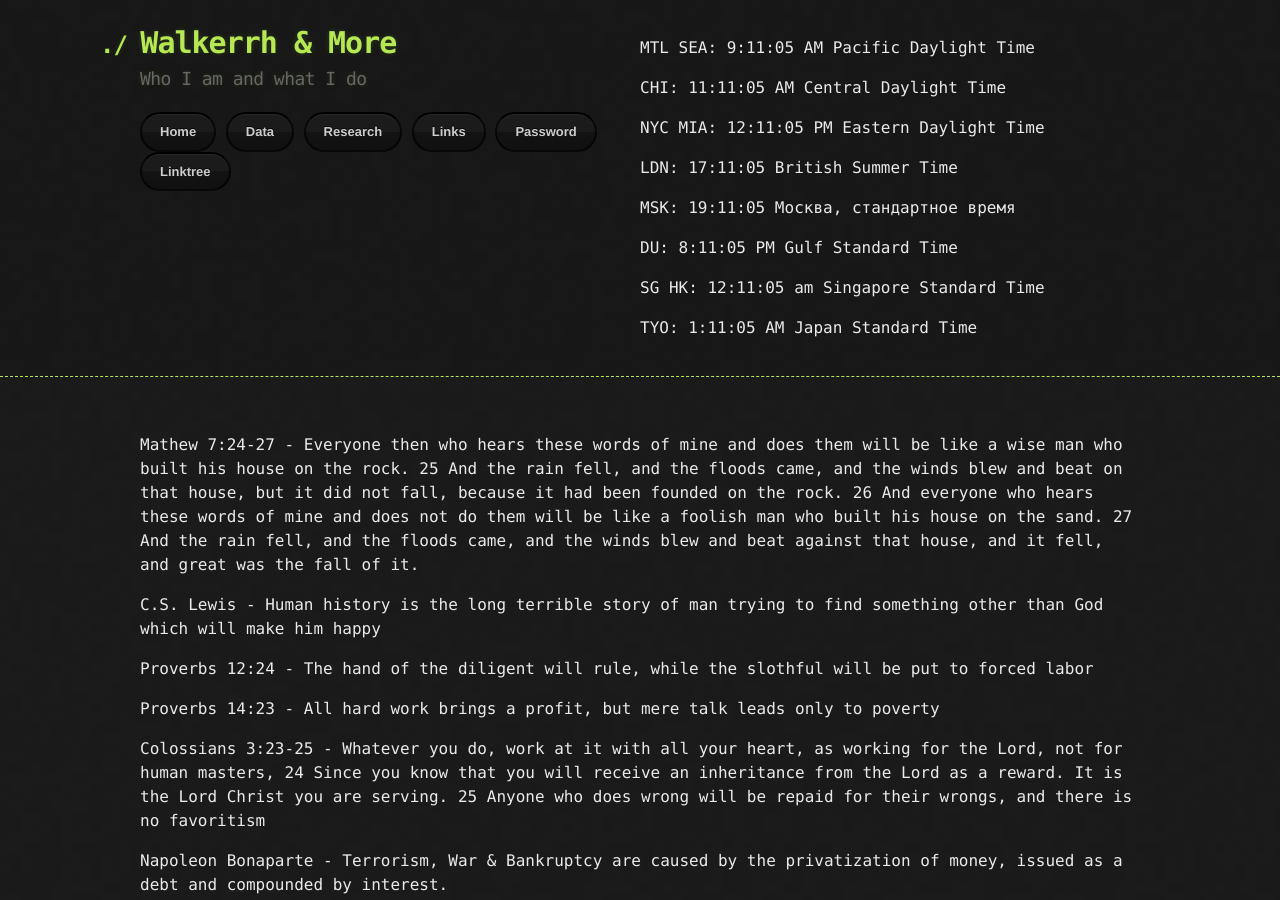
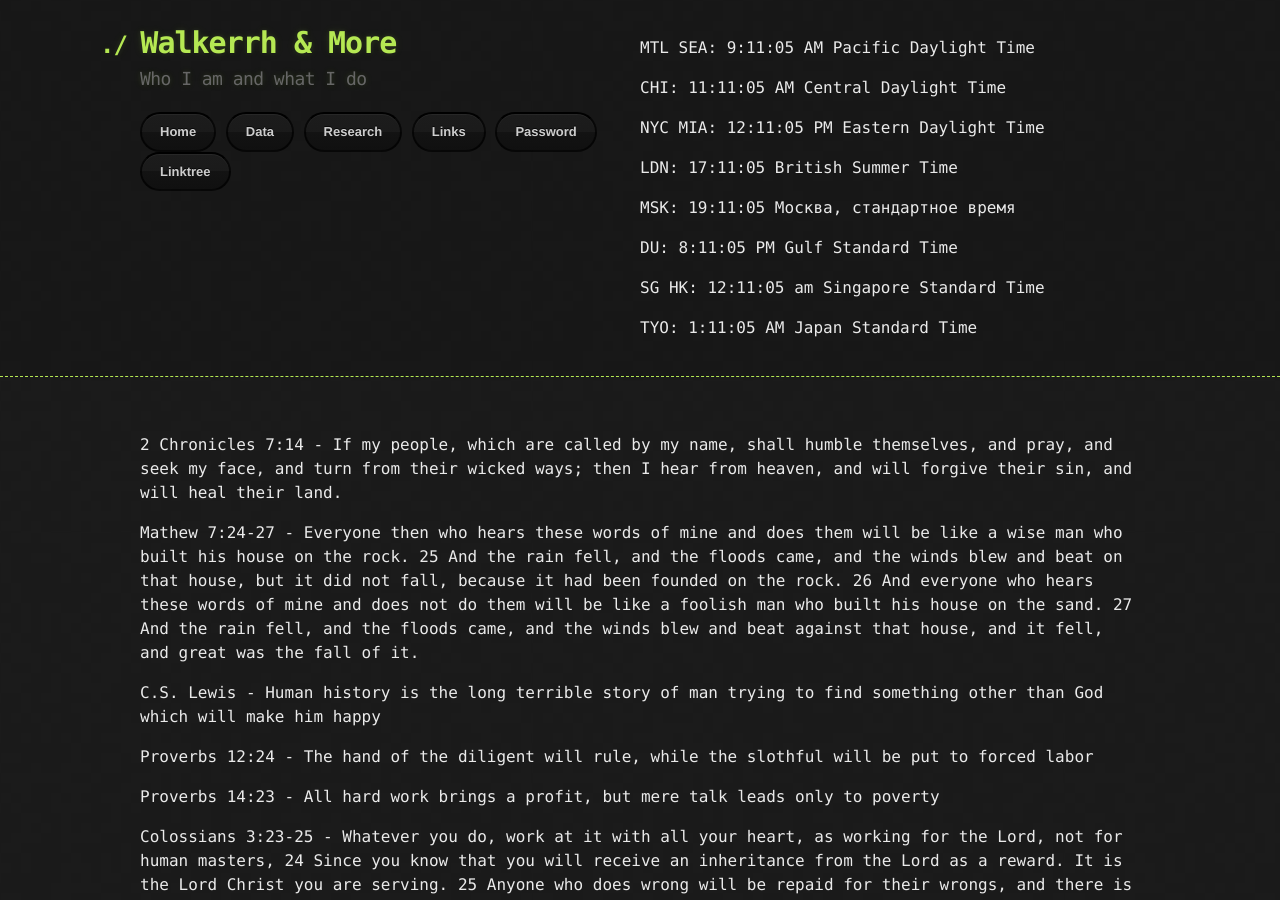
Before and after one commit to Walkerrh/walkerrh.github.io, a Jekyll site: the page built from quotes.md, in a window 1280 px wide and 900 px high. Built offline with Jekyll 4.4.1, drawn with Linux system fonts in a browser that asks for light colours; our own code applies the rules of GitHub Pages for plain Markdown files.

Commit message:
Update quotes.md

```diff
--- a/quotes.md
+++ b/quotes.md
@@ -1,3 +1,5 @@
+
+2 Chronicles 7:14 - If my people, which are called by my name, shall humble themselves, and pray, and seek my face, and turn from their wicked ways; then I hear from heaven, and will forgive their sin, and will heal their land.
 
 Mathew 7:24-27 - Everyone then who hears these words of mine and does them will be like a wise man who built his house on the rock. 25 And the rain fell, and the floods came, and the winds blew and beat on that house, but it did not fall, because it had been founded on the rock. 26 And everyone who hears these words of mine and does not do them will be like a foolish man who built his house on the sand. 27 And the rain fell, and the floods came, and the winds blew and beat against that house, and it fell, and great was the fall of it.
 
```
